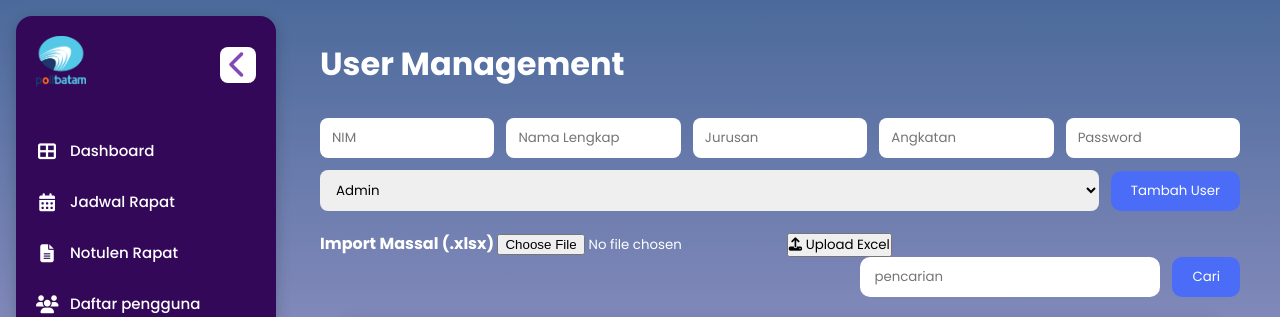
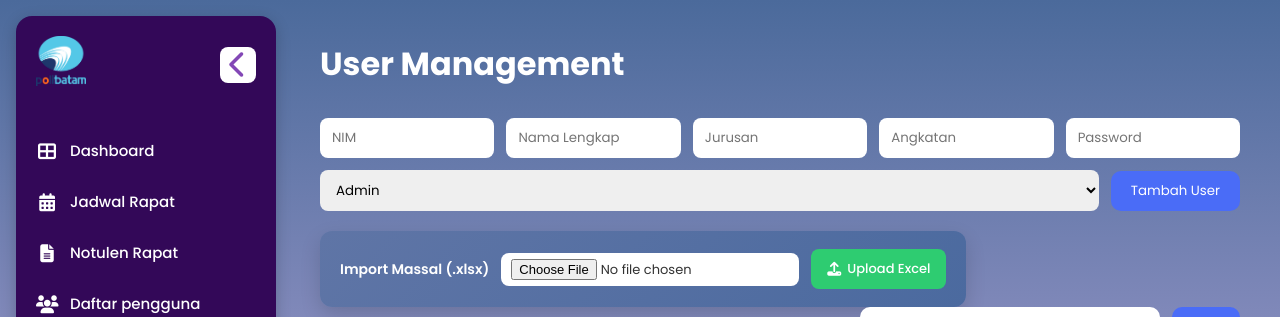
Before and after one commit to LONGAVEUS/IF-Malam-1E-3, a PHP site: page /user_management.php in a window 1280 px wide. Shown: the top 317 px of the page. Run offline with PHP 8.4, Linux system fonts and the light colour scheme; the visitor is signed in with stand-in values (Sample User, id 1); data that the repository does not hold is empty.

Commit message:
Update userm.css
menambahkan style halaman user management

```diff
--- a/userm.css
+++ b/userm.css
@@ -326,6 +326,102 @@ body {
   transform: translateY(-1px);
 }
 
+.import-box {
+  background: linear-gradient(135deg, #5f75a6, #4b6a9f);
+  padding: 18px 20px;
+  border-radius: 12px;
+  display: inline-block;
+  box-shadow: 0 8px 20px rgba(0, 0, 0, 0.15);
+}
+
+/* Form layout */
+.import-box form {
+  display: flex;
+  align-items: center;
+  gap: 12px;
+  flex-wrap: wrap;
+}
+
+/* Judul */
+.import-box strong {
+  color: #fff;
+  font-size: 14px;
+  font-weight: 600;
+}
+
+/* Input file */
+.import-box input[type="file"] {
+  background: #ffffff;
+  padding: 6px 10px;
+  border-radius: 8px;
+  font-size: 13px;
+  border: none;
+  cursor: pointer;
+  flex-grow: 1;
+  min-width: 250px;
+  color: #333;
+}
+
+/* Button upload */
+.btn-import {
+  background: #2ecc71;
+  color: #fff;
+  border: none;
+  padding: 10px 16px;
+  border-radius: 8px;
+  font-size: 13px;
+  font-weight: 500;
+  cursor: pointer;
+  display: flex;
+  align-items: center;
+  gap: 6px;
+  transition: all 0.3s ease;
+}
+
+/* Hover effect */
+.btn-import:hover {
+  background: #27ae60;
+  transform: translateY(-2px);
+  box-shadow: 0 6px 12px rgba(0, 0, 0, 0.2);
+}
+
+/* Icon */
+.btn-import i {
+  font-size: 14px;
+}
+
+.alert {
+  padding: 15px 20px;
+  border-radius: 10px;
+  margin-bottom: 20px;
+  display: flex;
+  align-items: center;
+  gap: 12px;
+  font-weight: 500;
+  animation: slideDown 0.5s ease-out;
+}
+
+.alert-success {
+  background-color: #d4edda;
+  color: #155724;
+  border: 1px solid #c3e6cb;
+}
+
+.alert-icon {
+  font-size: 20px;
+}
+
+@keyframes slideDown {
+  from {
+    opacity: 0;
+    transform: translateY(-10px);
+  }
+  to {
+    opacity: 1;
+    transform: translateY(0);
+  }
+}
+
 /* =======================
    TABLE USER
 ======================= */
```
